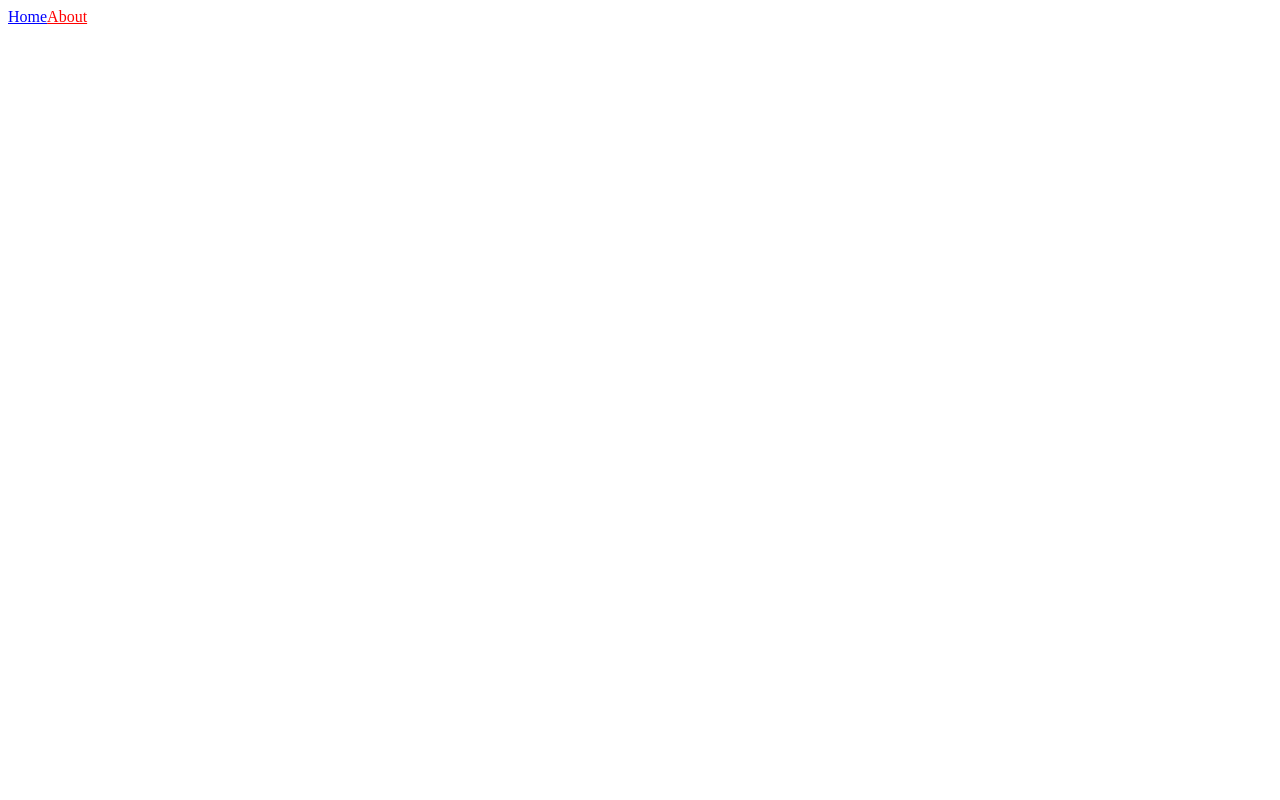
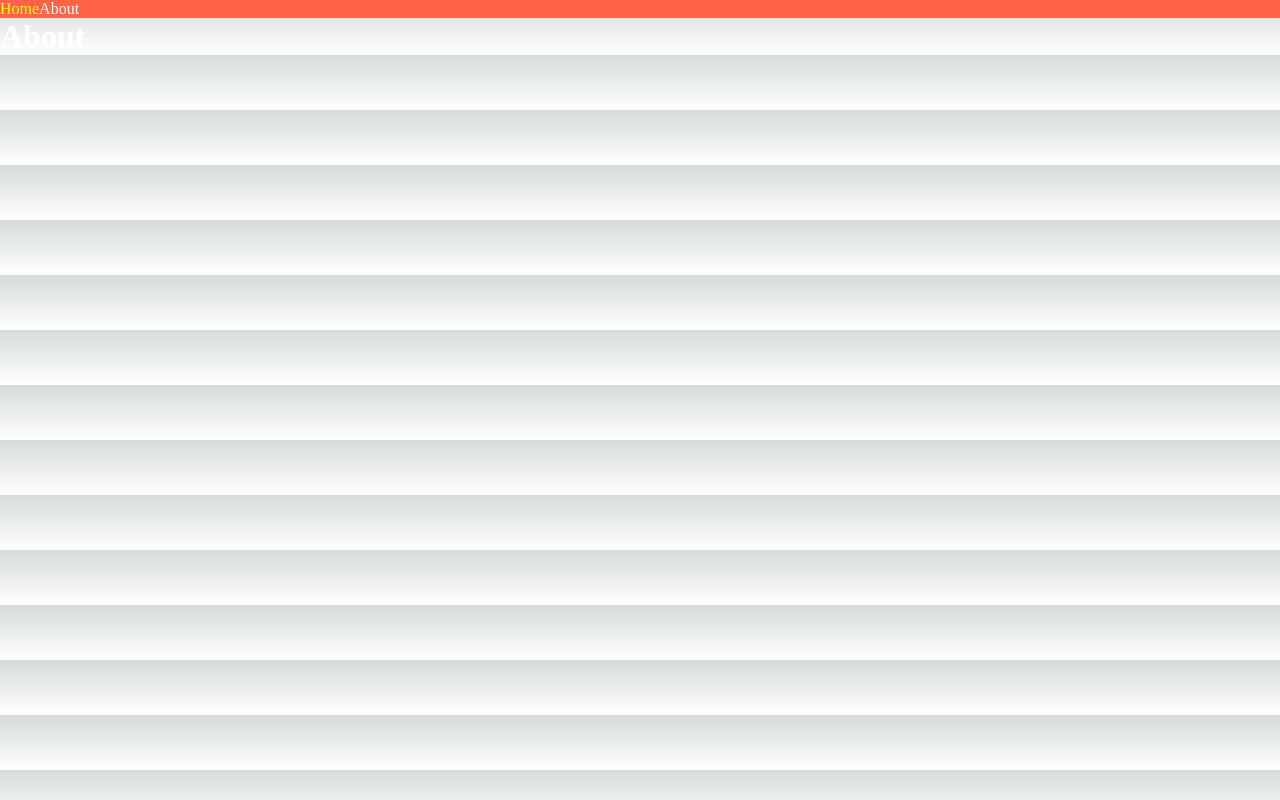
Before and after one commit to ryumhan/Nextjs-example, a Next.js app: page /about in a window 1280 px wide. Built offline with nearby package versions, Linux system fonts and the light colour scheme.

Commit message:
practice - Customize App using _app.tsx all the component has prerendering from _app -> index -> component

```diff
--- a/components/NavBar.tsx
+++ b/components/NavBar.tsx
@@ -1,15 +1,16 @@
 import Link from 'next/link'
 import { useRouter } from 'next/router';
 
+
 export default function NavBar() :React.ReactElement{
     const router = useRouter();
-    console.log(router)
+
      return (
      <nav>
-        <Link href='/' style={{color :router.pathname === "/" ? "red": "blue"}}>
+        <Link href='/' className={ router.pathname === "/" ? "active": ""}>
         Home
         </Link>
-        <Link href='/about' style={{color :router.pathname === "/about" ? "red": "blue"}}>
+        <Link href='/about' className={ router.pathname === "/about" ? "active": ""}>
         About
         </Link>
     </nav>
--- /dev/null
+++ b/pages/_app.tsx
@@ -0,0 +1,23 @@
+import { AppProps } from "next/app";
+import NavBar from "../components/NavBar";
+
+import '../styles/globals.css'
+
+export default function App({Component, pageProps}:AppProps):React.ReactElement{
+    return <><NavBar/><Component {...pageProps}/>
+    <style jsx global>
+        {`
+            nav {
+                background-color: tomato;
+            }
+            a {
+                text-decoration: none;
+                color : yellow;
+            }
+            .active {
+                color: white
+            }
+        `}
+    </style>
+    </>
+}
--- a/pages/about.tsx
+++ b/pages/about.tsx
@@ -1,10 +1,8 @@
 // Componet's Name is not mattered because default export should be assigend
-
-import NavBar from "../components/NavBar";
 
 // Even this file creates as .js then, it will work very well.
 export default function About():React.ReactElement{
-    return <div>
-        <NavBar></NavBar>
-    </div>
+    return (<div>
+        <h1 className="active">About</h1>
+    </div>)
 }
--- a/pages/index.tsx
+++ b/pages/index.tsx
@@ -5,7 +5,6 @@ export default function Home():React.ReactElement{
 
     return(
     <div>
-        <NavBar/>
-        <h1>Hello</h1>
+        <h1 className="active">Hello</h1>
     </div>)
 }
```
